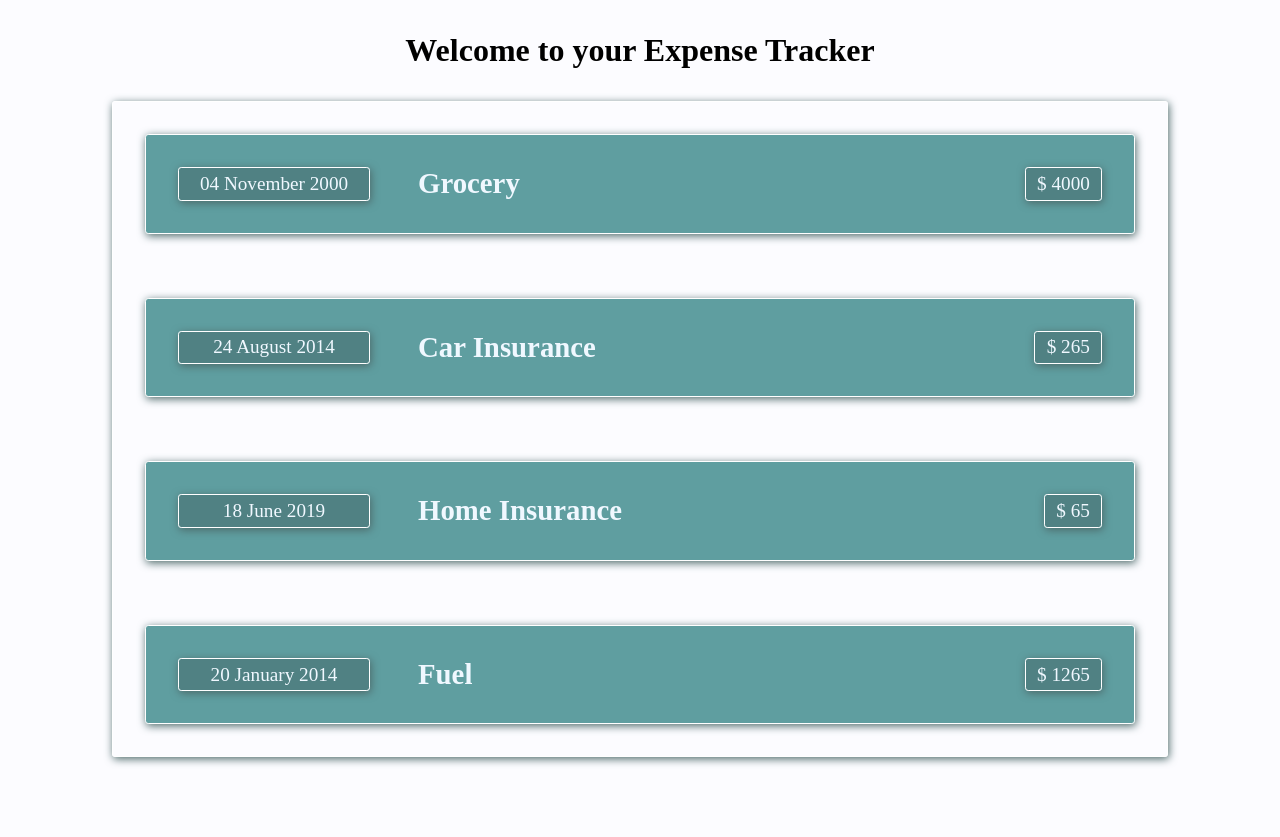
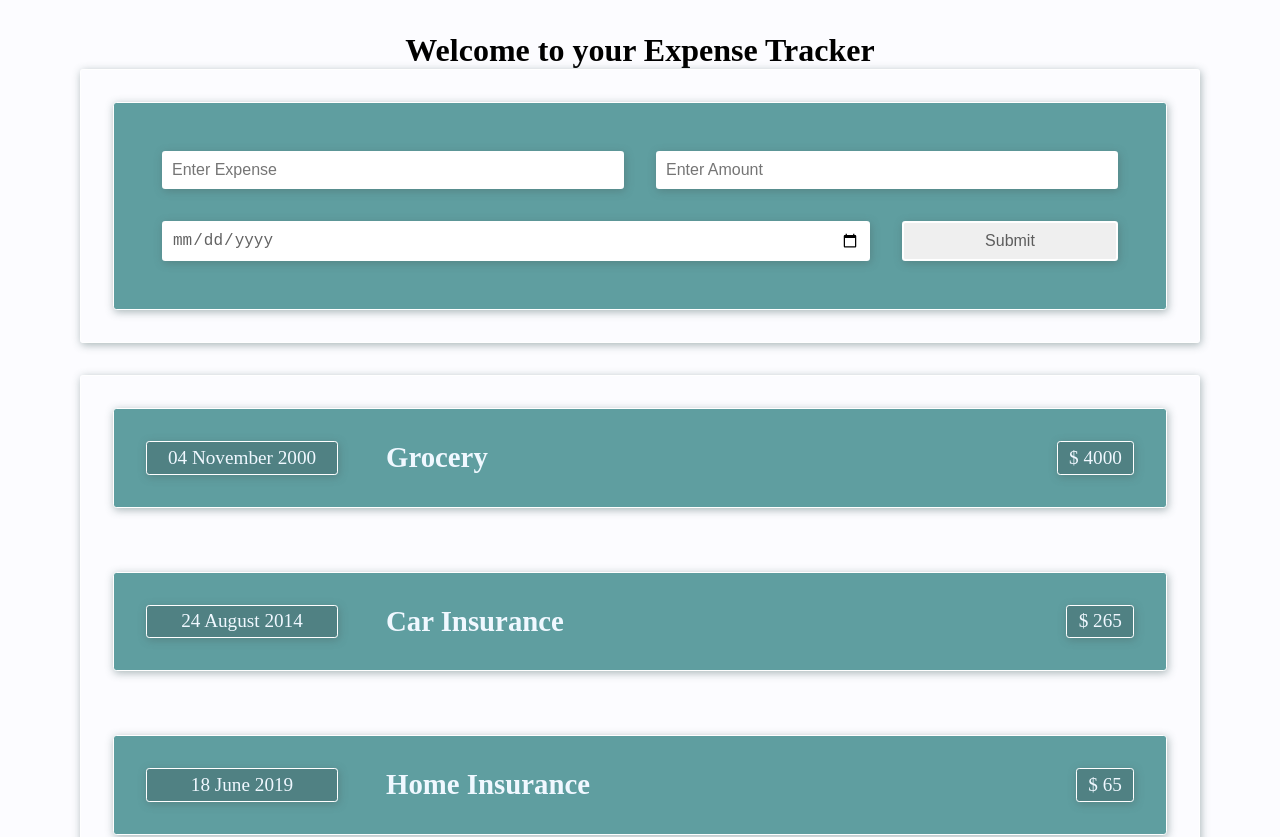
Before and after one commit to manjiriphatak/expense-tracker, a React (Create React App) app: page / in a window 1280 px wide. Shown: the top 837 px of the page. Built offline with nearby package versions, Linux system fonts and the light colour scheme.

Commit message:
Created a new expense form

```diff
--- a/src/App.css
+++ b/src/App.css
@@ -4,14 +4,13 @@
   padding: 0;
 }
 :root {
-  --box-shadow: 0px 0px 12px grey;
+  --box-shadow: 1px 2px 8px rgba(75, 104, 104, 0.473);
 }
 body {
   background-color: rgb(252, 252, 255);
 }
 .App {
   margin: 2rem auto;
-  /* min-height: 80vh; */
   max-width: 70rem;
   display: flex;
   flex-direction: column;
@@ -19,7 +18,7 @@ body {
 }
 
 .expense-section {
-  margin: 2rem;
+  margin-top: 2rem;
   display: flex;
   flex-direction: column;
   font-size: 1.2rem;
--- a/src/App.js
+++ b/src/App.js
@@ -1,6 +1,7 @@
 import "./App.css";
 import ExpenseSection from "./ExpenseSection";
 import Card from "./Card";
+import ExpenseForm from "./ExpenseForm";
 
 function App() {
   const expenses = [
@@ -34,6 +35,9 @@ function App() {
       <header className="header">
         <h1>Welcome to your Expense Tracker</h1>
       </header>
+      <Card className="form">
+        <ExpenseForm />
+      </Card>
       <Card className="expense-section">
         <ExpenseSection data={expenses[3]} />
         <ExpenseSection data={expenses[0]} />
--- /dev/null
+++ b/src/ExpenseForm.css
@@ -0,0 +1,38 @@
+.expenseForm {
+  display: flex;
+  flex-direction: column;
+  gap: 2rem;
+  padding: 1rem;
+  background-color: cadetblue;
+}
+
+.formStyle {
+  display: flex;
+  justify-content: space-between;
+  gap: 2rem;
+}
+
+.expenseFormInputStyle {
+  font-size: 1rem;
+  padding: 0.5rem;
+  color: rgba(0, 0, 0, 0.616);
+  border-radius: 0.2rem;
+  border: 2px solid white;
+  box-shadow: var(--box-shadow);
+  width: 100%;
+}
+
+.submitButton {
+  width: 30%;
+  transition: all 0.2s ease-in-out;
+}
+.submitButton:hover {
+  cursor: pointer;
+  background-color: rgb(255, 255, 255);
+  color: black;
+}
+.formCard {
+  background-color: cadetblue;
+  padding: 2rem;
+  margin: 2rem;
+}
--- /dev/null
+++ b/src/ExpenseForm.js
@@ -0,0 +1,57 @@
+import React, { useState } from "react";
+import "./ExpenseForm.css";
+import Card from "./Card";
+
+const ExpenseFrom = () => {
+  const [expenseItem, setExpenseItem] = useState("");
+  const [expenseItemAmount, setExpenseItemAmount] = useState("");
+  const [expenseItemDate, setExpenseItemDate] = useState("");
+
+  const HandleNewExpenseItem = (event) => {
+    setExpenseItem(event.target.value);
+  };
+  const HandleNewExpenseAmount = (event) => {
+    setExpenseItemAmount(event.target.value);
+  };
+  const HandleNewExpenseDate = (event) => {
+    setExpenseItemDate(event.target.value);
+  };
+
+  const handleAddNewExpense = (event) => {
+    event.preventDefault();
+  };
+
+  return (
+    <Card className="formCard">
+      <form className="expenseForm " onSubmit={handleAddNewExpense}>
+        <div className="formStyle">
+          {" "}
+          <input
+            type="text"
+            placeholder="Enter Expense"
+            className="expenseFormInputStyle "
+            onChange={HandleNewExpenseItem}
+          />
+          <input
+            type="number"
+            placeholder="Enter Amount"
+            className="expenseFormInputStyle "
+            onChange={HandleNewExpenseAmount}
+          />
+        </div>
+        <div className="formStyle">
+          <input
+            type="date"
+            className="expenseFormInputStyle "
+            onChange={HandleNewExpenseDate}
+          />
+          <button type="submit" className="expenseFormInputStyle submitButton">
+            Submit
+          </button>{" "}
+        </div>
+      </form>
+    </Card>
+  );
+};
+
+export default ExpenseFrom;
--- a/src/ExpenseSection.css
+++ b/src/ExpenseSection.css
@@ -1,5 +1,5 @@
 :root {
-  --box-shadow: 1px 2px 8px rgb(75, 104, 104);
+  --box-shadow: 1px 2px 8px rgba(75, 104, 104, 0.473);
 }
 
 .expense-item-section {
```
